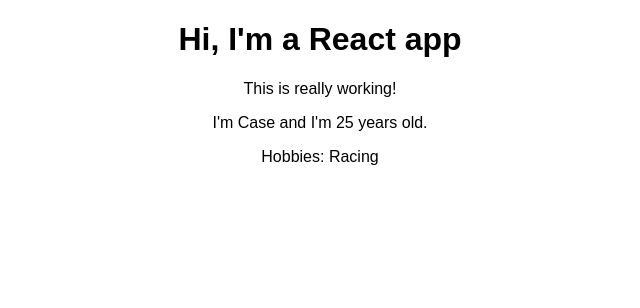
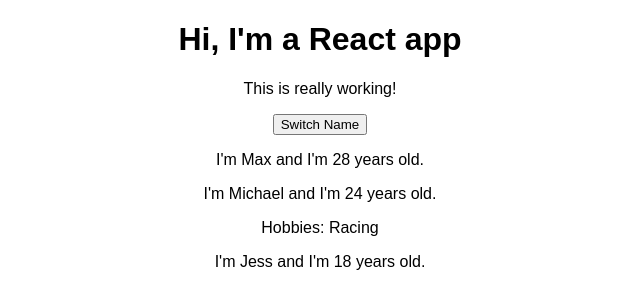
Before and after one commit to case112/react-app, a React (Create React App) app: page / in a window 1280 px wide. Shown: the top 308 px of the page, without its empty margins (320-960 px from the left). Built offline with nearby package versions, Linux system fonts and the light colour scheme.

Commit message:
Changing dom with state and setState

```diff
--- a/src/App.js
+++ b/src/App.js
@@ -4,12 +4,34 @@
 import Person from './Person/Person';
 
 class App extends Component {
+  state = {
+    persons: [
+      {name: 'Max', age: 28},
+      {name: 'Michael', age: 24},
+      {name: 'Jess', age: 18},
+    ]
+  }
+
+  switchNameHandler = () => {
+    //console.log('Clicked')
+    this.setState( {
+      persons: [
+        {name: 'Maximus', age: 6000},
+        {name: 'Michael', age: 24},
+        {name: 'G.I.JOSE', age: 0},
+      ]
+    })
+  }
+
   render() {
     return (
       <div className="App">
         <h1>Hi, I'm a React app</h1>
         <p>This is really working!</p>
-        <Person name="Case" age="25">Hobbies: Racing</Person>
+        <button onClick={this.switchNameHandler}>Switch Name</button>
+        <Person name={this.state.persons[0].name} age={this.state.persons[0].age} />
+        <Person name={this.state.persons[1].name} age={this.state.persons[1].age}>Hobbies: Racing</Person>
+        <Person name={this.state.persons[2].name} age={this.state.persons[2].age} />
       </div>
     );
   }
```
